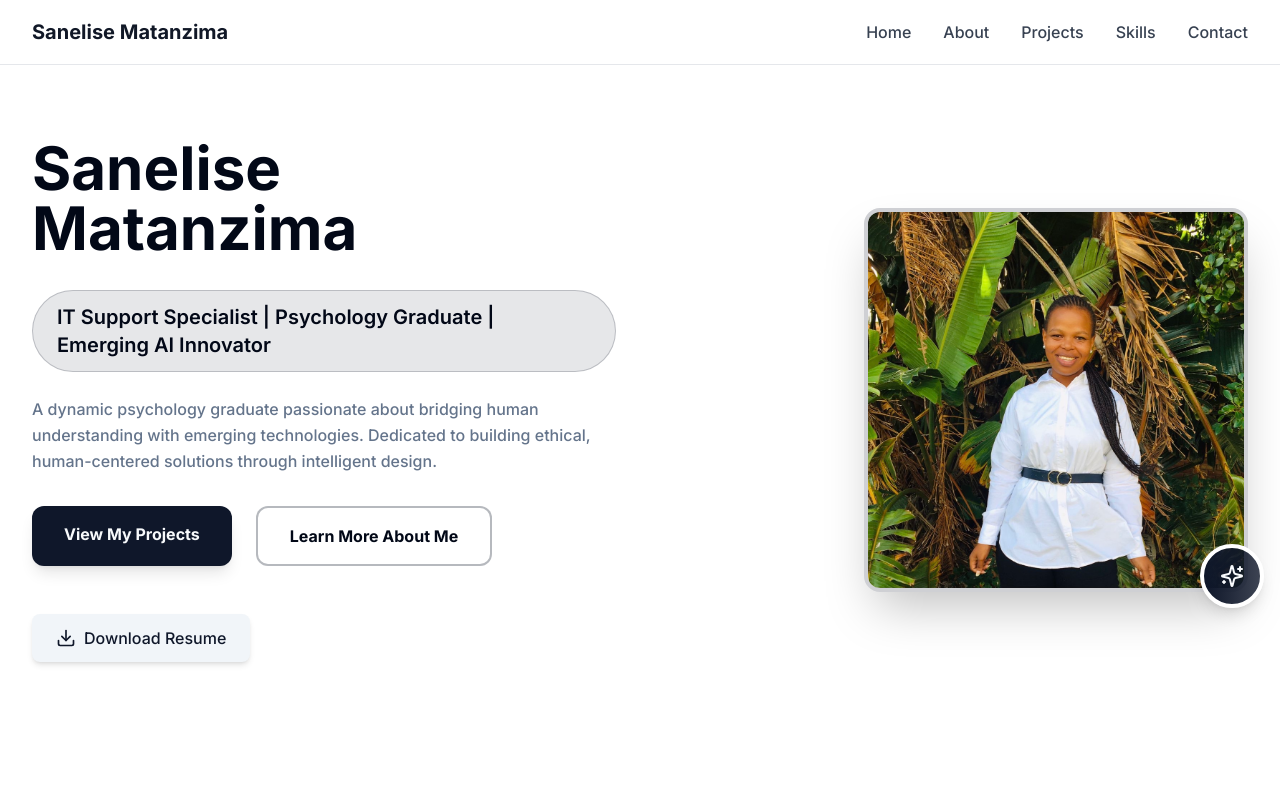
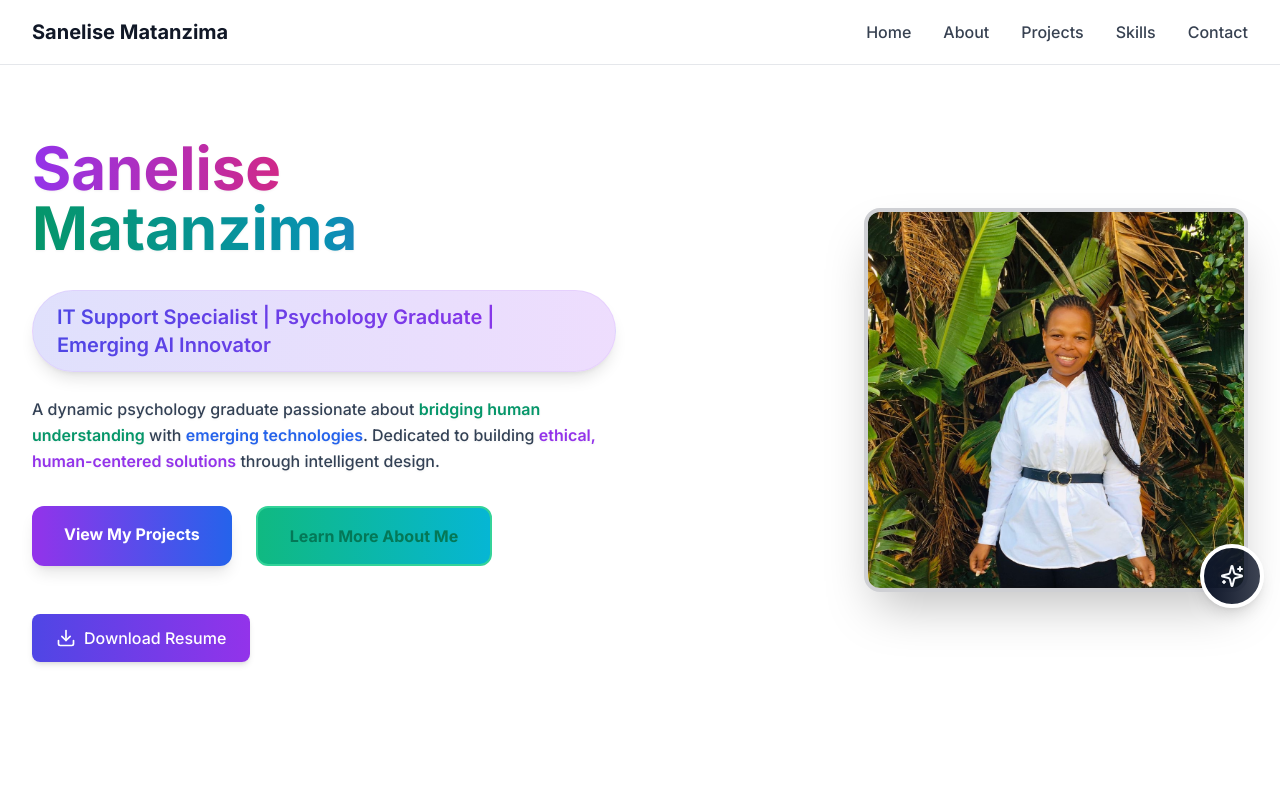
Before and after one commit to Sanelise01/sanelise-portfolio, a React (Vite) app: page / in a window 1280 px wide. Shown: the top 800 px of the page. Built offline with nearby package versions, Linux system fonts and the light colour scheme.

Commit message:
Adjust text visibility and color
Improved text visibility and added colorful styling to the home page elements.

```diff
--- a/src/components/Hero.tsx
+++ b/src/components/Hero.tsx
@@ -17,25 +17,25 @@ const Hero = () => {
               <div className="space-y-8">
                 <div className="relative">
                   <h1 className="text-4xl md:text-5xl lg:text-6xl font-bold leading-tight">
-                    <span className="block text-foreground">
+                    <span className="block bg-gradient-to-r from-purple-600 via-pink-600 to-blue-600 bg-clip-text text-transparent drop-shadow-sm">
                       Sanelise
                     </span>
-                    <span className="block text-foreground">
+                    <span className="block bg-gradient-to-r from-emerald-600 via-cyan-600 to-purple-600 bg-clip-text text-transparent drop-shadow-sm">
                       Matanzima
                     </span>
                   </h1>
                 </div>
 
                 <div className="space-y-6">
-                  <div className="inline-flex items-center px-6 py-3 bg-primary/10 backdrop-blur-md rounded-full border border-primary/20">
-                    <p className="text-lg md:text-xl font-semibold text-foreground">
+                  <div className="inline-flex items-center px-6 py-3 bg-gradient-to-r from-indigo-500/20 to-purple-500/20 backdrop-blur-md rounded-full border border-purple-300/30 shadow-lg">
+                    <p className="text-lg md:text-xl font-semibold bg-gradient-to-r from-indigo-600 to-purple-600 bg-clip-text text-transparent">
                       IT Support Specialist | Psychology Graduate | Emerging AI Innovator
                     </p>
                   </div>
 
-                  <p className="text-base max-w-xl mx-auto lg:mx-0 leading-relaxed text-muted-foreground font-medium">
-                    A dynamic psychology graduate passionate about bridging human understanding with emerging technologies.
-                    Dedicated to building ethical, human-centered solutions through intelligent design.
+                  <p className="text-base max-w-xl mx-auto lg:mx-0 leading-relaxed text-slate-700 dark:text-slate-300 font-medium drop-shadow-sm">
+                    A dynamic psychology graduate passionate about <span className="text-emerald-600 font-semibold">bridging human understanding</span> with <span className="text-blue-600 font-semibold">emerging technologies</span>.
+                    Dedicated to building <span className="text-purple-600 font-semibold">ethical, human-centered solutions</span> through intelligent design.
                   </p>
                 </div>
               </div>
@@ -44,7 +44,7 @@ const Hero = () => {
               <div className="flex flex-col sm:flex-row gap-6 justify-center lg:justify-start">
                 <a
                   href="#projects"
-                  className="group px-8 py-4 bg-primary text-primary-foreground rounded-xl font-bold text-base shadow-lg hover:shadow-xl transform hover:-translate-y-1 transition-all duration-300"
+                  className="group px-8 py-4 bg-gradient-to-r from-purple-600 to-blue-600 text-white rounded-xl font-bold text-base shadow-lg hover:shadow-xl transform hover:-translate-y-1 transition-all duration-300 hover:from-purple-700 hover:to-blue-700"
                 >
                   <span className="group-hover:scale-105 transition-transform inline-block">
                     View My Projects
@@ -52,7 +52,7 @@ const Hero = () => {
                 </a>
                 <a
                   href="#about"
-                  className="group px-8 py-4 border-2 border-primary/30 text-foreground rounded-xl font-bold text-base hover:shadow-lg transform hover:-translate-y-1 transition-all duration-300 bg-background hover:bg-accent"
+                  className="group px-8 py-4 border-2 border-gradient-to-r from-emerald-500 to-cyan-500 bg-gradient-to-r from-emerald-50 to-cyan-50 dark:from-emerald-900/20 dark:to-cyan-900/20 text-emerald-700 dark:text-emerald-300 rounded-xl font-bold text-base hover:shadow-lg transform hover:-translate-y-1 transition-all duration-300 border-emerald-400 hover:bg-gradient-to-r hover:from-emerald-100 hover:to-cyan-100 dark:hover:from-emerald-800/30 dark:hover:to-cyan-800/30"
                 >
                   <span className="group-hover:scale-105 transition-transform inline-block">
                     Learn More About Me
@@ -65,7 +65,7 @@ const Hero = () => {
                 <a
                   href="/SmartResume.pdf"
                   download="Sanelise_Matanzima_Resume.pdf"
-                  className="group inline-flex items-center px-6 py-3 bg-secondary text-secondary-foreground rounded-lg font-medium shadow-md hover:shadow-lg transform hover:-translate-y-1 transition-all duration-300"
+                  className="group inline-flex items-center px-6 py-3 bg-gradient-to-r from-indigo-600 to-purple-600 text-white rounded-lg font-medium shadow-md hover:shadow-lg transform hover:-translate-y-1 transition-all duration-300 hover:from-indigo-700 hover:to-purple-700"
                 >
                   <Download size={20} className="mr-2 group-hover:animate-bounce" />
                   <span>Download Resume</span>
```
